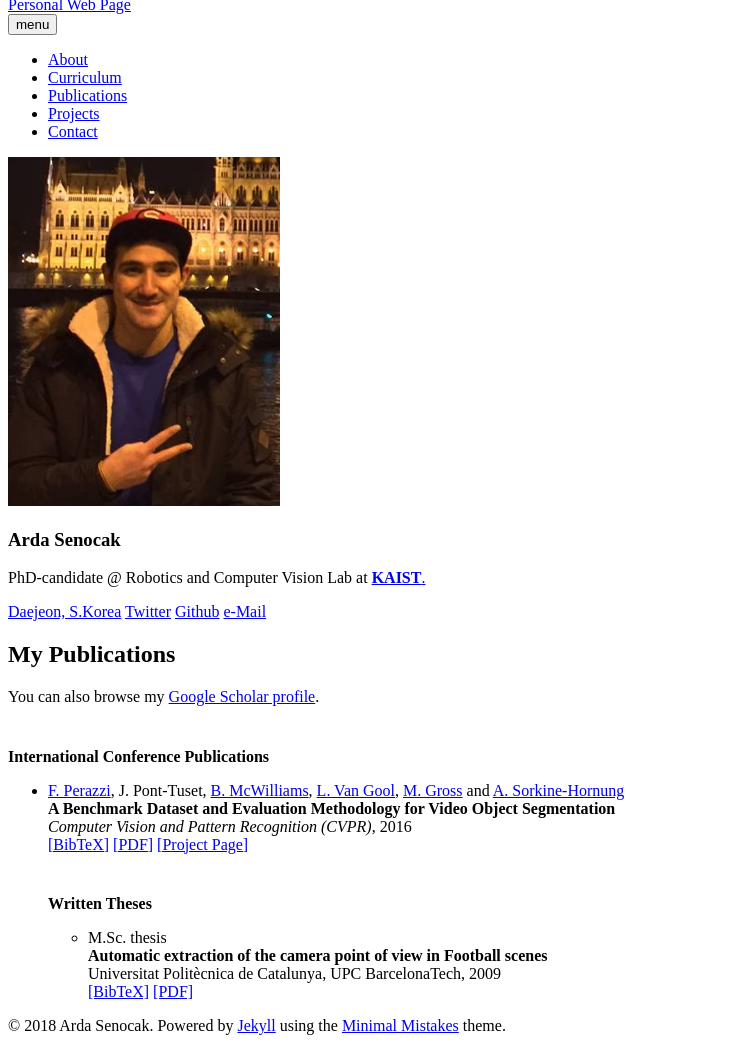
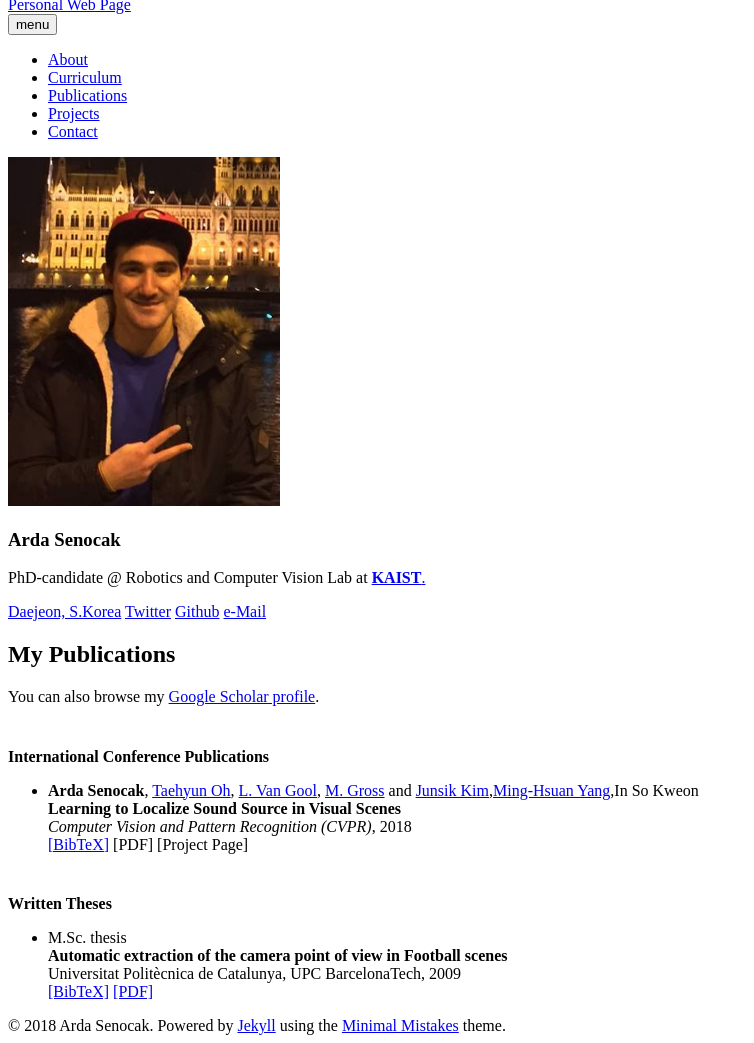
Before and after one commit to ardasnck/ardasnck.github.io, a Jekyll site: the page built from publications.md, in a window 1280 px wide, cut to the strip 112-1155 px from the top of the page. Shown: the whole strip, without its empty margins (0-754 px from the left). Built offline with Jekyll 4.4.1, drawn with Linux system fonts in a browser that asks for light colours; nearby versions of some CDN libraries.

Commit message:
Update publications.html

```diff
--- a/_layouts/publications.html
+++ b/_layouts/publications.html
@@ -88,30 +88,30 @@ div.bibtex pre { font-size: 75%; overflow: auto;  width: 100%; padding: 0em 0em;
 
 <!-- Item: SoundLocalization -->
 <li ><p>
-<a href="https://graphics.ethz.ch/~perazzif/" target="_blank">F. Perazzi</a>, J. Pont-Tuset,
-<a href="https://www.inf.ethz.ch/personal/mcbrian/" target="_blank">B. McWilliams</a>, <a href="http://www.vision.ee.ethz.ch/members/get_member.cgi?id=1" target="_blank">L. Van Gool</a>, <a href="https://graphics.ethz.ch/people/grossm/" target="_blank">M. Gross</a> and
-<a href="http://www.ahornung.net" target="_blank">A. Sorkine-Hornung</a>
-<br><b>A Benchmark Dataset and Evaluation Methodology for Video Object Segmentation</b><br>
+<b>Arda Senocak</b>,
+<a href="http://thohkaistackr.wixsite.com/page" target="_blank">Taehyun Oh</a>, <a href="http://www.vision.ee.ethz.ch/members/get_member.cgi?id=1" target="_blank">L. Van Gool</a>, <a href="https://graphics.ethz.ch/people/grossm/" target="_blank">M. Gross</a> and
+<a href="https://sites.google.com/site/jskimcv/" target="_blank">Junsik Kim</a>,<a href="http://faculty.ucmerced.edu/mhyang/" target="_blank">Ming-Hsuan Yang</a>,In So Kweon
+<br><b>Learning to Localize Sound Source in Visual Scenes</b><br>
 <i>Computer Vision and Pattern Recognition (CVPR)</i>,
-2016
+2018
 <br />
-<a href="javascript:toggleBibtex('Perazzi2016')">[BibTeX]</a>
-<a href="http://www.cv-foundation.org/openaccess/content_cvpr_2016/papers/Perazzi_A_Benchmark_Dataset_CVPR_2016_paper.pdf" target="_blank">[PDF]</a> <a href="https://graphics.ethz.ch/~perazzif/davis/index.html" target="_blank">
-[Project Page]</a>
+<a href="javascript:toggleBibtex('Arda2018')">[BibTeX]</a>
+[PDF]
+[Project Page]
 </p>
-<div id="bib_Perazzi2016" class="bibtex noshow">
+<div id="bib_Arda2018" class="bibtex noshow">
 <pre>
-@inproceedings{Perazzi2016,
-  author = {F. Perazzi and J. Pont-Tuset and B. McWilliams and L. Van Gool and M. Gross and A. Sorkine-Hornung},
-  title = {A Benchmark Dataset and Evaluation Methodology for Video Object Segmentation},
+@inproceedings{Arda2018,
+  author = {A. Senocak and T. Oh and J. Kim and M.H. Yang and I. Kweon},
+  title = {Learning to Localize Sound Source in Visual Scenes},
   booktitle = {Computer Vision and Pattern Recognition (CVPR)},
-  year = {2016}
+  year = {2018}
 }
 </pre>
 </div>
 </li>
-
-    <h4 style="margin-bottom:0px;padding-top:20px;">Written Theses</h4>
+</ul>
+<h4 style="margin-bottom:0px;padding-top:20px;">Written Theses</h4>
 
     <!-- Generated from JabRef by PubList by Truong Nghiem at 06:25 on 2015.07.08. -->
     <ul class="biblist">
```
